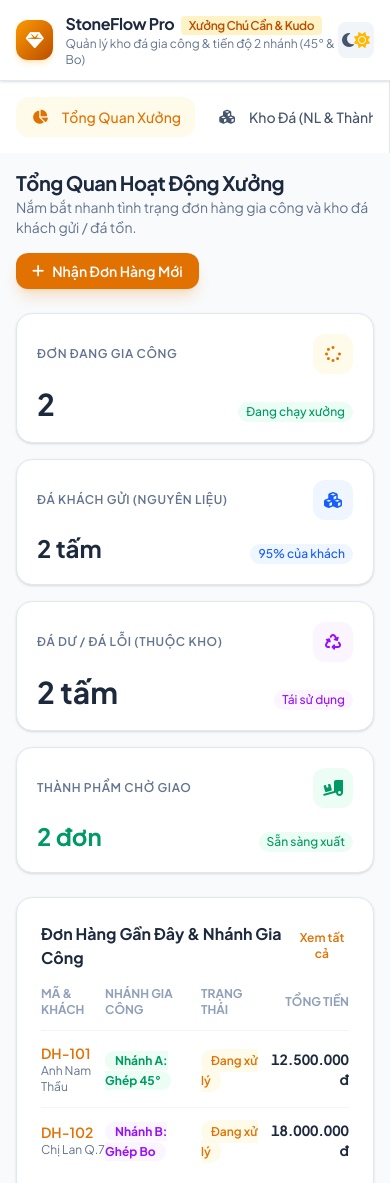
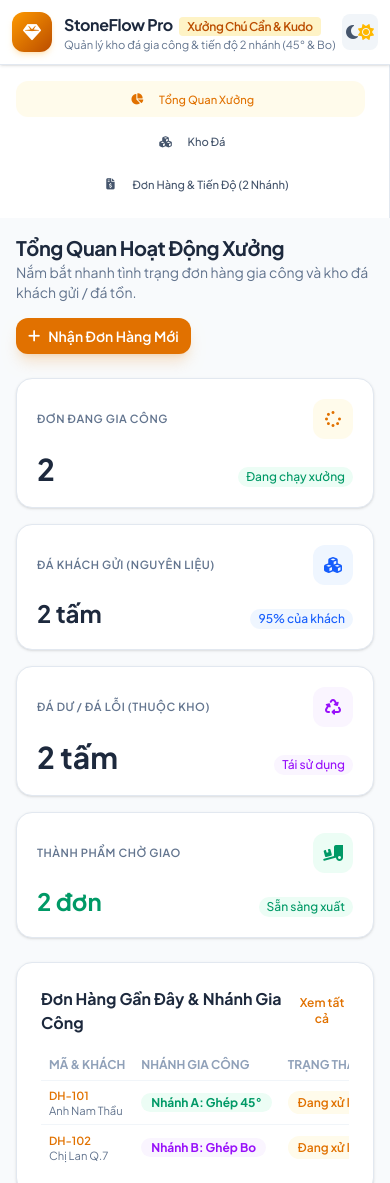
Before and after one commit to kudominer/granite-mes, a plain HTML site: page granite_flow_manager.html in a window 390 px wide. Shown: the top 1183 px of the page. Drawn offline with nearby package versions, Linux system fonts and the light colour scheme.

Commit message:
tối_ưu(giao_diện): responsive mobile cho StoneFlow Pro
- Thêm media query <=640px: tab nav wrap + thu nhỏ, bảng font nhỏ padding thưa
- Ẩn phần phụ '(NL & Thành Phẩm)' trong tab Kho Đá trên mobile (giữ 'Kho Đá')
- Nút action full width, tag trạng thái co gọn trên điện thoại

```diff
--- a/granite_flow_manager.html
+++ b/granite_flow_manager.html
@@ -14,6 +14,39 @@
     ::-webkit-scrollbar-track { background: transparent; }
     ::-webkit-scrollbar-thumb { background: #cbd5e1; border-radius: 3px; }
     .dark ::-webkit-scrollbar-thumb { background: #475569; }
+
+    /* ===== MOBILE OPTIMIZATION (<=640px) ===== */
+    @media (max-width: 640px) {
+      /* Tab nav: xuống dòng thay vì tràn, chữ nhỏ gọn */
+      nav.flex.lg\:flex-col {
+        flex-wrap: wrap !important;
+        gap: 0.4rem !important;
+      }
+      nav.flex.lg\:flex-col > button {
+        flex: 1 1 auto !important;
+        padding-left: 0.6rem !important;
+        padding-right: 0.6rem !important;
+        font-size: 0.7rem !important;
+        white-space: nowrap;
+      }
+      /* Giảm padding header */
+      header .max-w-7xl, .px-4 { padding-left: 0.75rem !important; padding-right: 0.75rem !important; }
+      /* Bảng: font nhỏ, padding thưa để vừa màn hình, cuộn ngang mượt */
+      table.w-full.text-left.text-sm { font-size: 0.7rem !important; }
+      table.w-full.text-left.text-sm th,
+      table.w-full.text-left.text-sm td {
+        padding: 0.4rem 0.5rem !important;
+        white-space: nowrap;
+      }
+      /* Nút action full width trên mobile */
+      .overflow-x-auto .inline-flex, button.w-full, a.w-full { width: 100% !important; justify-content: center; }
+      /* Thẻ tag trạng thái co gọn */
+      span.inline-flex, .badge { font-size: 0.65rem !important; padding: 0.15rem 0.4rem !important; }
+      /* Ẩn label cột dài, ưu tiên nội dung */
+      .text-xs.text-slate-500 { font-size: 0.7rem !important; }
+      /* Ẩn phần phụ trong tên tab trên mobile */
+      .tab-sub { display: none !important; }
+    }
   </style>
 </head>
 <body class="bg-slate-50 text-slate-800 dark:bg-slate-950 dark:text-slate-100 min-h-screen flex flex-col transition-colors duration-200">
@@ -57,7 +90,7 @@
         </button>
         <button onclick="switchTab('inventory')" id="nav-inventory" class="nav-btn flex items-center space-x-3 px-3.5 py-2.5 rounded-xl font-medium text-sm transition text-slate-600 dark:text-slate-400 hover:bg-slate-100 dark:hover:bg-slate-800 w-full text-left">
           <i class="fa-solid fa-cubes w-5 text-center"></i>
-          <span class="whitespace-nowrap">Kho Đá (NL & Thành Phẩm)</span>
+          <span class="whitespace-nowrap">Kho Đá <span class="tab-sub">(NL & Thành Phẩm)</span></span>
         </button>
         <button onclick="switchTab('orders')" id="nav-orders" class="nav-btn flex items-center space-x-3 px-3.5 py-2.5 rounded-xl font-medium text-sm transition text-slate-600 dark:text-slate-400 hover:bg-slate-100 dark:hover:bg-slate-800 w-full text-left">
           <i class="fa-solid fa-file-invoice-dollar w-5 text-center"></i>
```
